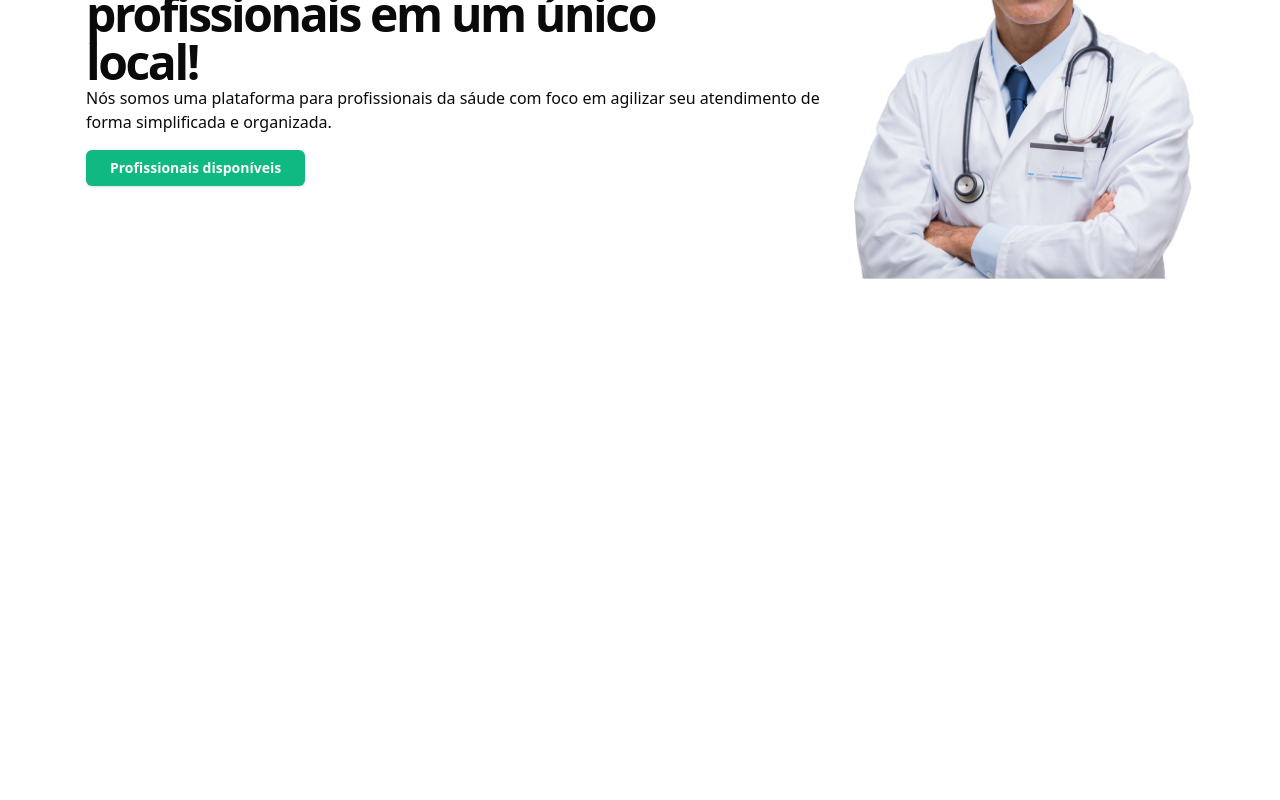
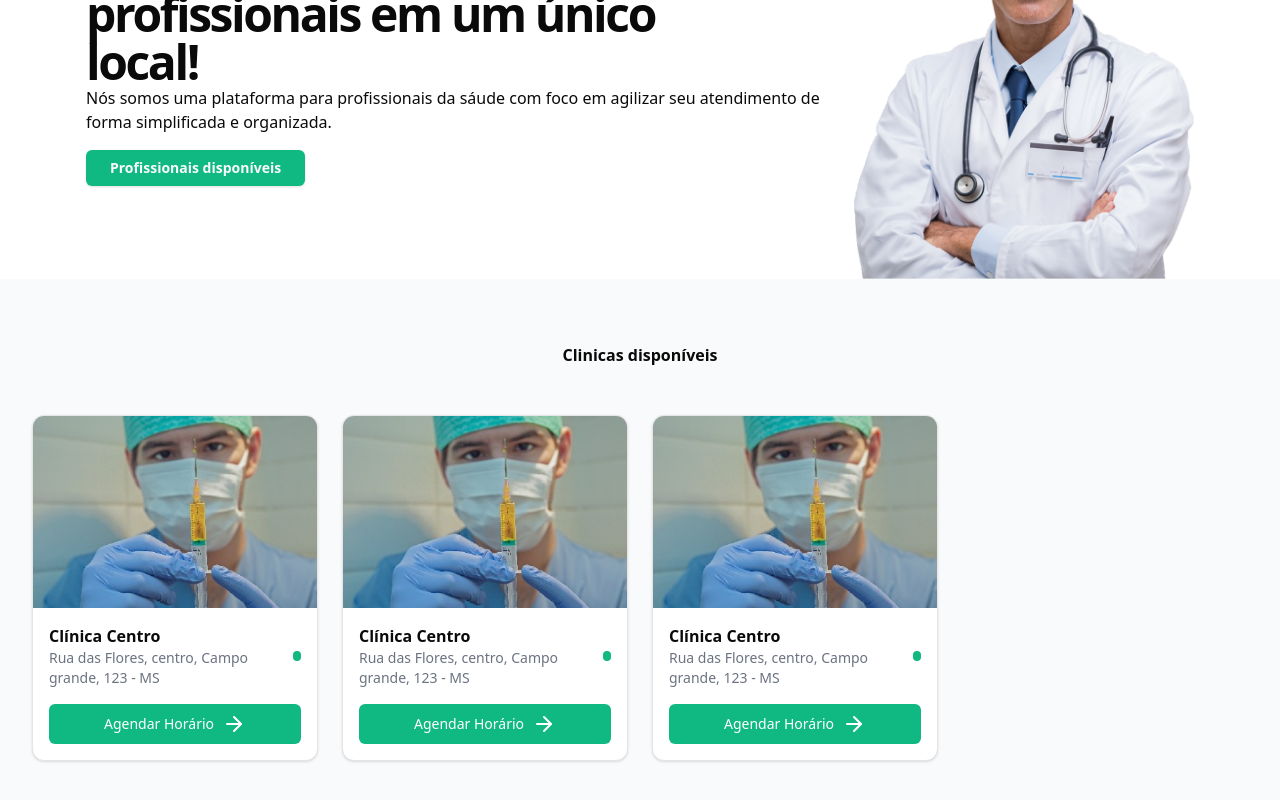
Before and after one commit to Matheus-Ganancio/SAAS_FinalFantasy, a Next.js app: page / in a window 1280 px wide. Shown: the part 232-1032 px from the top of the page. Before the commit the page ends 800 px from the top, so only its background shows below. Built offline with nearby package versions, Linux system fonts and the light colour scheme.

Commit message:
Cards para clientes
Criação de cards e grids para clientes que se adaptam ao tipo de tela do usuário

```diff
--- a/src/app/(panel)/(public)/_components/hero.tsx
+++ b/src/app/(panel)/(public)/_components/hero.tsx
@@ -31,7 +31,7 @@
     - xl: 1280px ou mais.
     - 2xl: 1536px ou mais.
   */}
-      <div className="container mx-auto px-4 pt-20 sm:px-6 lg:px-8">
+      <div className="container mx-auto px-4 pt-20 pb-4 sm:pb-0 sm:px-6 lg:px-8">
 
         <main className="flex items-center justify-center">
           {/* max-w-3x1 delimita pra área do article space-y-8 → Adiciona
--- /dev/null
+++ b/src/app/(panel)/(public)/_components/professionals.tsx
@@ -0,0 +1,157 @@
+
+import {
+  Card,
+  CardContent,
+  CardDescription,
+  CardFooter,
+  CardHeader,
+  CardTitle,
+} from "@/components/ui/card"
+// faz puxar a imagens da pasta public raiz do projeto
+import Image from "next/image";
+import Link from "next/link";
+import { ArrowRight } from "lucide-react";
+
+
+export function Professionals() {
+    return (
+        // BG significa background, para dar uma cor ao fundo da seção, py significa
+        // padding vertical (padding top e bottom)
+        <section className="bg-gray-50 py-16">
+
+            <div className="container mx-auto px-4 sm:px-6 lg:px-8">
+                <h2 className="text 3xl text-center mb-12 font-bold">
+                    Clinicas disponíveis
+                </h2>
+                {/* Grid cria uma grade de colunas, abaixo estamos variando o tamanho
+                das colunas dependendo do tamanho da tela */}
+                <section className="grid grid-cols-1 gap-6 sm:grid-cols-2 lg:grid-cols-4">
+
+                    {/* Card 0 */}
+                    <Card className="overflow-hidden">
+                        <CardContent className="p-0">
+                            <div>
+                                {/* controla o tamanho da imagem dentro do card para que
+                                o fill não coloque ela em toda a tela, o fill é necessário
+                                para que ela ajuste automaticamente ao tamanho da tela */}
+                                <div className="relative h-48">
+                                    <Image
+                                        src="/foto1.png"
+                                        alt="Foto da clinica"
+                                        fill
+                                        className="object-cover"
+                                        />
+                                </div>
+                            </div>
+
+                            <div className="p-4 space-y-4">
+                                <div className="flex items-center justify-between">
+                                    <div>
+                                        <h3 className="font-semibold">
+                                            Clínica Centro
+                                        </h3>
+                                        <p className="text-sm text-gray-500">
+                                            Rua das Flores, centro, Campo grande, 123 - MS
+                                        </p>
+                                    </div>
+                                    <div className="w-2.5 h-2.5 rounded-full bg-emerald-500">
+                                    </div>
+                                    </div>
+                                    <Link href="/clinica/123"
+                                    className="w-full bg-emerald-500 hover:bg-emerald-400 text-white flex items-center justify-center py-2 rounded-md text-sm ms:text-base font-medium">
+                                    Agendar Horário
+                                    <ArrowRight className="ml-2"/>
+                                    </Link>
+                            </div>
+
+                        </CardContent>
+                    </Card>
+
+                    {/* Card 1 */}
+                    <Card className="overflow-hidden">
+                        <CardContent className="p-0">
+                            <div>
+                                {/* controla o tamanho da imagem dentro do card para que
+                                o fill não coloque ela em toda a tela, o fill é necessário
+                                para que ela ajuste automaticamente ao tamanho da tela */}
+                                <div className="relative h-48">
+                                    <Image
+                                        src="/foto1.png"
+                                        alt="Foto da clinica"
+                                        fill
+                                        className="object-cover"
+                                        />
+                                </div>
+                            </div>
+
+                            <div className="p-4 space-y-4">
+                                <div className="flex items-center justify-between">
+                                    <div>
+                                        <h3 className="font-semibold">
+                                            Clínica Centro
+                                        </h3>
+                                        <p className="text-sm text-gray-500">
+                                            Rua das Flores, centro, Campo grande, 123 - MS
+                                        </p>
+                                    </div>
+                                    <div className="w-2.5 h-2.5 rounded-full bg-emerald-500">
+                                    </div>
+                                    </div>
+                                    <Link href="/clinica/123"
+                                    className="w-full bg-emerald-500 hover:bg-emerald-400 text-white flex items-center justify-center py-2 rounded-md text-sm ms:text-base font-medium">
+                                    Agendar Horário
+                                    <ArrowRight className="ml-2"/>
+                                    </Link>
+                            </div>
+
+                        </CardContent>
+                    </Card>
+
+                    {/* Card 2 */}
+                    <Card className="overflow-hidden">
+                        <CardContent className="p-0">
+                            <div>
+                                {/* controla o tamanho da imagem dentro do card para que
+                                o fill não coloque ela em toda a tela, o fill é necessário
+                                para que ela ajuste automaticamente ao tamanho da tela */}
+                                <div className="relative h-48">
+                                    <Image
+                                        src="/foto1.png"
+                                        alt="Foto da clinica"
+                                        fill
+                                        className="object-cover"
+                                        />
+                                </div>
+                            </div>
+
+                            <div className="p-4 space-y-4">
+                                <div className="flex items-center justify-between">
+                                    <div>
+                                        <h3 className="font-semibold">
+                                            Clínica Centro
+                                        </h3>
+                                        <p className="text-sm text-gray-500">
+                                            Rua das Flores, centro, Campo grande, 123 - MS
+                                        </p>
+                                    </div>
+                                    <div className="w-2.5 h-2.5 rounded-full bg-emerald-500">
+                                    </div>
+                                    </div>
+                                    <Link href="/clinica/123"
+                                    className="w-full bg-emerald-500 hover:bg-emerald-400 text-white flex items-center justify-center py-2 rounded-md text-sm ms:text-base font-medium">
+                                    Agendar Horário
+                                    <ArrowRight className="ml-2"/>
+                                    </Link>
+                            </div>
+
+                        </CardContent>
+                    </Card>
+
+
+                </section>
+            </div>
+
+
+        </section>
+    )
+}
--- a/src/app/(panel)/(public)/page.tsx
+++ b/src/app/(panel)/(public)/page.tsx
@@ -1,5 +1,6 @@
 import { Header } from "./_components/header";
 import { Hero } from './_components/hero'
+import { Professionals } from './_components/professionals';
 
 export default function Home() {
   return (
@@ -9,6 +10,8 @@
 
       <div>
         <Hero />
+
+        <Professionals />
       </div>
     </div>
   );
--- /dev/null
+++ b/src/components/ui/card.tsx
@@ -0,0 +1,76 @@
+import * as React from "react"
+
+import { cn } from "@/lib/utils"
+
+const Card = React.forwardRef<
+  HTMLDivElement,
+  React.HTMLAttributes<HTMLDivElement>
+>(({ className, ...props }, ref) => (
+  <div
+    ref={ref}
+    className={cn(
+      "rounded-xl border bg-card text-card-foreground shadow",
+      className
+    )}
+    {...props}
+  />
+))
+Card.displayName = "Card"
+
+const CardHeader = React.forwardRef<
+  HTMLDivElement,
+  React.HTMLAttributes<HTMLDivElement>
+>(({ className, ...props }, ref) => (
+  <div
+    ref={ref}
+    className={cn("flex flex-col space-y-1.5 p-6", className)}
+    {...props}
+  />
+))
+CardHeader.displayName = "CardHeader"
+
+const CardTitle = React.forwardRef<
+  HTMLDivElement,
+  React.HTMLAttributes<HTMLDivElement>
+>(({ className, ...props }, ref) => (
+  <div
+    ref={ref}
+    className={cn("font-semibold leading-none tracking-tight", className)}
+    {...props}
+  />
+))
+CardTitle.displayName = "CardTitle"
+
+const CardDescription = React.forwardRef<
+  HTMLDivElement,
+  React.HTMLAttributes<HTMLDivElement>
+>(({ className, ...props }, ref) => (
+  <div
+    ref={ref}
+    className={cn("text-sm text-muted-foreground", className)}
+    {...props}
+  />
+))
+CardDescription.displayName = "CardDescription"
+
+const CardContent = React.forwardRef<
+  HTMLDivElement,
+  React.HTMLAttributes<HTMLDivElement>
+>(({ className, ...props }, ref) => (
+  <div ref={ref} className={cn("p-6 pt-0", className)} {...props} />
+))
+CardContent.displayName = "CardContent"
+
+const CardFooter = React.forwardRef<
+  HTMLDivElement,
+  React.HTMLAttributes<HTMLDivElement>
+>(({ className, ...props }, ref) => (
+  <div
+    ref={ref}
+    className={cn("flex items-center p-6 pt-0", className)}
+    {...props}
+  />
+))
+CardFooter.displayName = "CardFooter"
+
+export { Card, CardHeader, CardFooter, CardTitle, CardDescription, CardContent }
```
